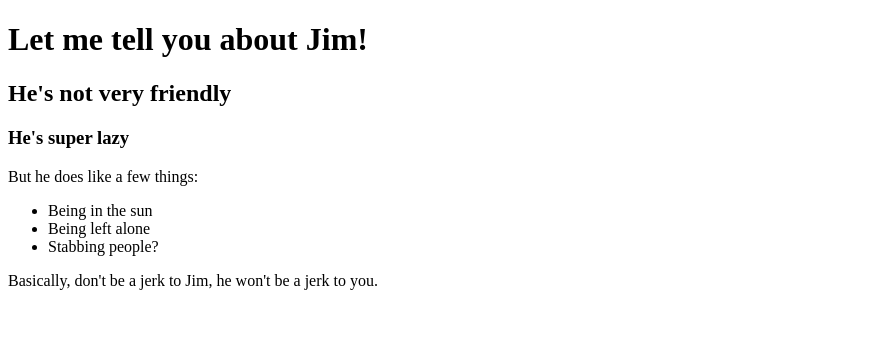
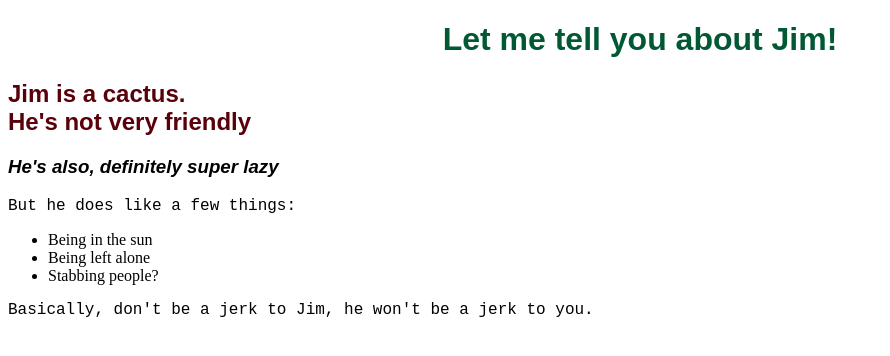
Before and after one commit to timklaus/petblog, a plain HTML site: page petblog.html in a window 1280 px wide. Shown: the whole page, without its empty margins (0-890 px from the left). Drawn offline with Linux system fonts and the light colour scheme.

Commit message:
add css and edit webpage content

```diff
--- a/css/styles.css
+++ b/css/styles.css
@@ -1,5 +1,20 @@
 h1 {
-  Color: green
-  text-align: center
-  font-style: sans-serif
+  Color: #005932;
+  text-align: center;
+  font-family: sans-serif;
 }
+
+h2 {
+  color: #59000b;
+  font-style: bold;
+  font-family: sans-serif;
+}
+
+h3 {
+  font-style: italic;
+  font-family: sans-serif;
+}
+
+p {
+  font-family: 'Courier New';
+}
--- a/petblog.html
+++ b/petblog.html
@@ -1,12 +1,13 @@
 <!DOCTYPE html>
+<html>
 <head>
   <title>This a blog about my pet cactus, Jim</title>
   <link href="css/styles.css" rel="stylesheet" type="text/css">
 </head>
 <body>
   <h1>Let me tell you about Jim!</h1>
-  <h2>He's not very friendly</h2>
-  <h3>He's super lazy</h3>
+  <h2>Jim is a cactus.<br/>He's not very friendly</h2>
+  <h3>He's also, definitely super lazy</h3>
   <p>But he does like a few things:</p>
   <ul>
     <li>Being in the sun</li>
@@ -15,3 +16,4 @@
   </ul>
   <p>Basically, don't be a jerk to Jim, he won't be a jerk to you.</p>
 </body>
+</html>
```
Also changed, not shown: 1 other file.
